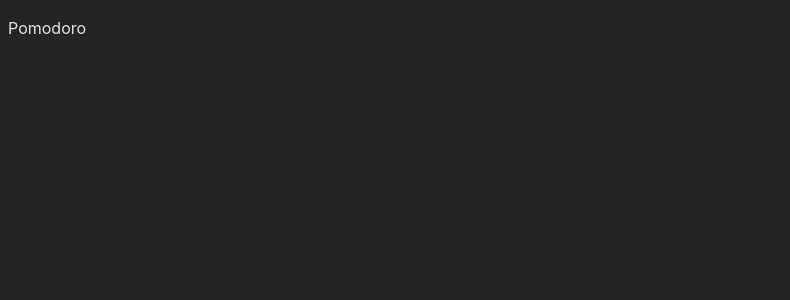
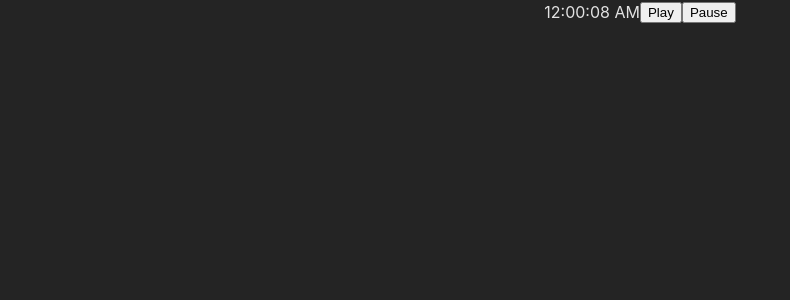
Before and after one commit to EnrickyHip/pomodoro-tauri, a React (Vite) app: page / in a window 1280 px wide. Shown: the top 300 px of the page, without its empty margins (0-790 px from the left). Built offline with nearby package versions, Linux system fonts and the light colour scheme.

Commit message:
create timer logic

```diff
--- /dev/null
+++ b/src/Components/Button/index.tsx
@@ -0,0 +1,13 @@
+interface Props {
+  children: string;
+  handleClick: () => void;
+  classes?: string;
+}
+
+export function Button({ children, handleClick, classes }: Props) {
+  return (
+    <button className={classes} onClick={handleClick}>
+      {children}
+    </button>
+  );
+}
--- /dev/null
+++ b/src/Components/Pomodoro/index.tsx
@@ -0,0 +1,35 @@
+import { useState } from 'react';
+import { useInterval } from '../../Hooks/useInterval';
+import { Button } from '../Button';
+import { Timer } from '../Timer';
+import './style.css';
+
+interface Props {
+  defaultTime: number;
+}
+
+export function Pomodoro({ defaultTime }: Props) {
+  const [mainTime, setMainTime] = useState(defaultTime);
+  const [interval, setInterval] = useState<number | null>(1000);
+
+  useInterval(() => {
+    if (mainTime === 0) setMainTime(defaultTime);
+    else setMainTime(mainTime - 1);
+  }, interval);
+
+  const play = () => {
+    setInterval(1000);
+  };
+
+  const pause = () => {
+    setInterval(null);
+  };
+
+  return (
+    <div id="pomodoro">
+      <Timer time={mainTime} />
+      <Button handleClick={play}>Play</Button>
+      <Button handleClick={pause}>Pause</Button>
+    </div>
+  );
+}
--- /dev/null
+++ b/src/Components/Pomodoro/style.css
@@ -0,0 +1,5 @@
+#pomodoro {
+  display: flex;
+  align-items: center;
+  justify-content: center;
+}
--- /dev/null
+++ b/src/Components/Timer/index.tsx
@@ -0,0 +1,9 @@
+import { convertToTime } from '../../utils/convertToTime';
+
+interface Props {
+  time: number;
+}
+
+export function Timer({ time }: Props) {
+  return <div>{convertToTime(time)}</div>;
+}
--- /dev/null
+++ b/src/Hooks/useInterval.tsx
@@ -0,0 +1,22 @@
+import { useEffect, useRef } from 'react';
+
+export function useInterval<F extends CallableFunction>(callback: F, delay: number | null): void {
+  const savedCallback = useRef<F>();
+
+  // Remember the latest callback.
+  useEffect(() => {
+    savedCallback.current = callback;
+  }, [callback]);
+
+  // Set up the interval.
+  useEffect(() => {
+    function tick() {
+      if (savedCallback.current) savedCallback.current();
+    }
+
+    if (delay !== null) {
+      const id = setInterval(tick, delay);
+      return () => clearInterval(id);
+    }
+  }, [delay]);
+}
--- a/src/Pages/Home/index.tsx
+++ b/src/Pages/Home/index.tsx
@@ -1,7 +1,12 @@
+import { Pomodoro } from '../../Components/Pomodoro';
 import './style.css';
 
 function Home() {
-  return <p>Pomodoro</p>;
+  return (
+    <div id="home">
+      <Pomodoro defaultTime={15} />
+    </div>
+  );
 }
 
 export default Home;
--- a/src/Pages/Home/style.css
+++ b/src/Pages/Home/style.css
@@ -0,0 +1,3 @@
+#home {
+  height: 100vh;
+}
--- a/src/index.css
+++ b/src/global.css
@@ -1,4 +1,4 @@
-:root {
+:root, html, body {
   font-family: Inter, Avenir, Helvetica, Arial, sans-serif;
   font-size: 16px;
   line-height: 24px;
--- a/src/main.tsx
+++ b/src/main.tsx
@@ -1,7 +1,7 @@
 import React from 'react';
 import ReactDOM from 'react-dom/client';
 import App from './Pages/Home';
-import './index.css';
+import './global.css';
 
 ReactDOM.createRoot(document.getElementById('root') as HTMLElement).render(
   <React.StrictMode>
--- /dev/null
+++ b/src/utils/convertToTime.ts
@@ -0,0 +1,4 @@
+export function convertToTime(miliseconds: number) {
+  const time = new Date(miliseconds * 1000);
+  return time.toLocaleTimeString(navigator.language, { timeZone: 'utc' });
+}
--- a/tsconfig.json
+++ b/tsconfig.json
@@ -14,7 +14,9 @@
     "resolveJsonModule": true,
     "isolatedModules": true,
     "noEmit": true,
-    "jsx": "react-jsx"
+    "jsx": "react-jsx",
+    "noImplicitAny": true,
+    "noEmitOnError": true
   },
   "include": ["src"],
   "references": [{ "path": "./tsconfig.node.json" }]
```
